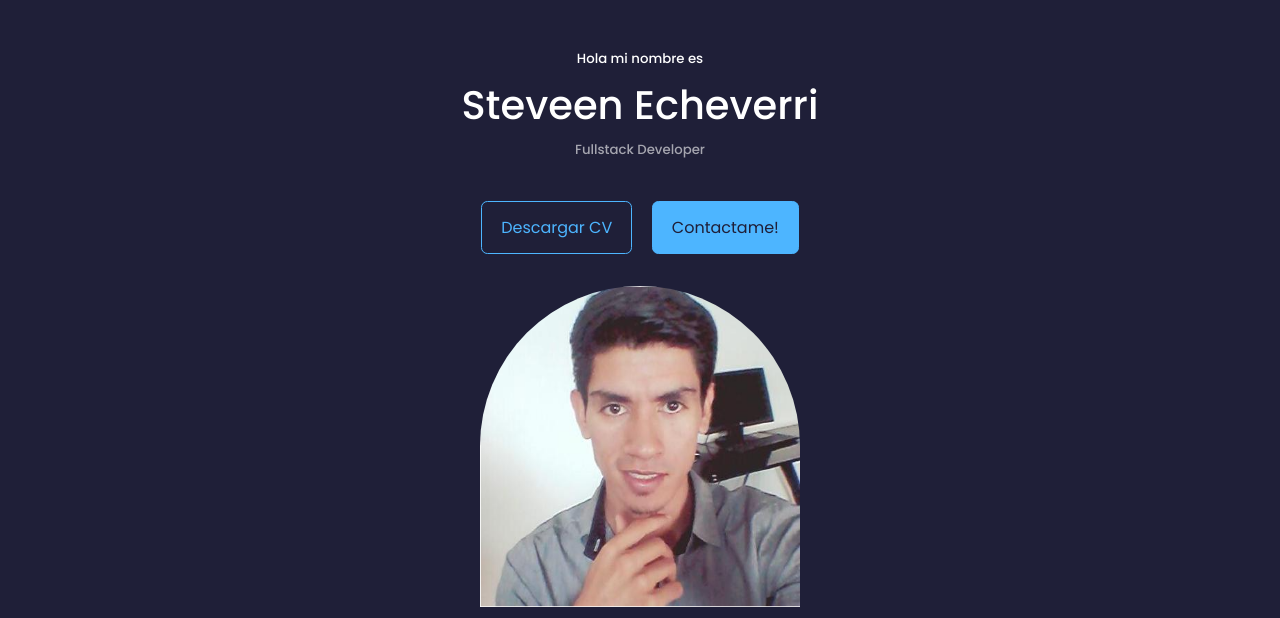
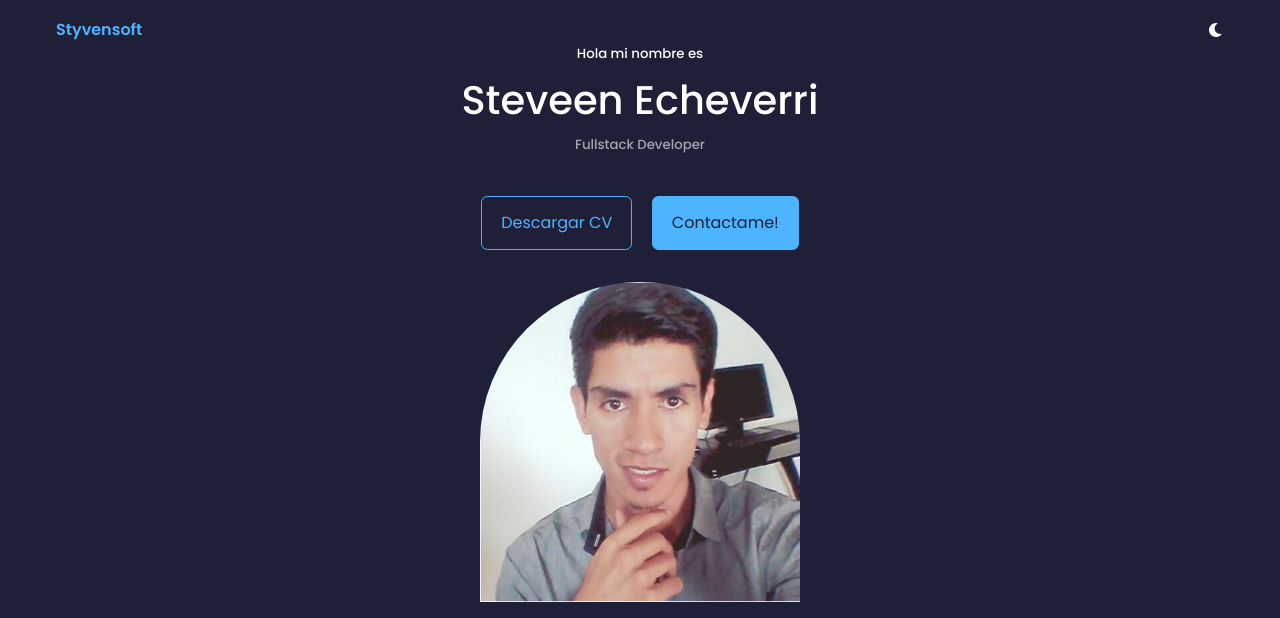
Before and after one commit to StyvenSoft/new-portfolio, a plain HTML site: page index.html in a window 1280 px wide. Shown: the top 618 px of the page. Drawn offline with Linux system fonts and the light colour scheme.

Commit message:
Created new nav styles

```diff
--- a/css/style.css
+++ b/css/style.css
@@ -125,7 +125,7 @@ img {
 
 header {
   height: 100vh;
-  padding-top: 3rem;
+  padding-top: 1rem;
   overflow: hidden;
 }
 
@@ -149,7 +149,7 @@ header {
   gap: 0.8rem;
   position: absolute;
   left: 0;
-  bottom: 3rem;
+  bottom: 5rem;
 }
 
 .me {
@@ -231,3 +231,14 @@ nav a.active {
   background: var(--color-bg);
   color: var(--color-white);
 }
+
+.nav {
+  display: flex;
+  margin:  0 3.5rem;
+  align-items: center;
+  justify-content: space-between;
+}
+
+.nav__logo {
+  font-weight: var(--font-semibold);
+}
--- a/index.html
+++ b/index.html
@@ -11,7 +11,12 @@
 </head>
 <body>
     <header>
+        <div class="nav">
+            <a href="#" class="nav__logo">Styvensoft</a>
+            <i class="fa-solid fa-moon"></i>
+        </div>
         <div class="container header__container">
+
             <h5>Hola mi nombre es</h5>
             <h1>Steveen Echeverri</h1>
             <h5 class="text-light">Fullstack Developer</h5>
@@ -40,5 +45,17 @@
             </nav>
         </div>
     </header>
+    <section>
+        <h5>Información</h5>
+        <h2>sobre mi</h2>
+        <div class="container about__container">
+            <div class="about__me">
+
+            </div>
+            <div class="about__content">
+
+            </div>
+        </div>
+    </section>
 </body>
 </html>
```
